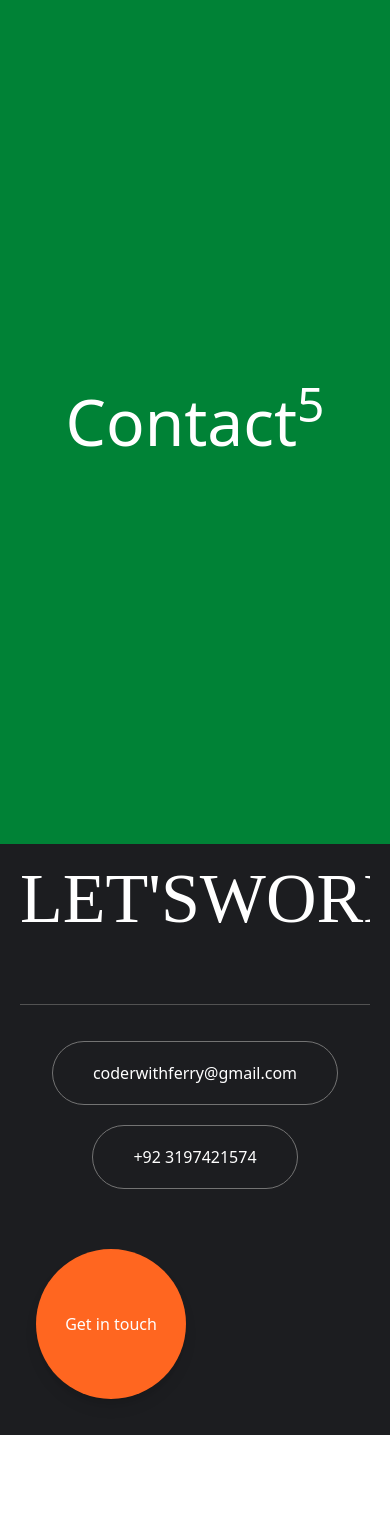
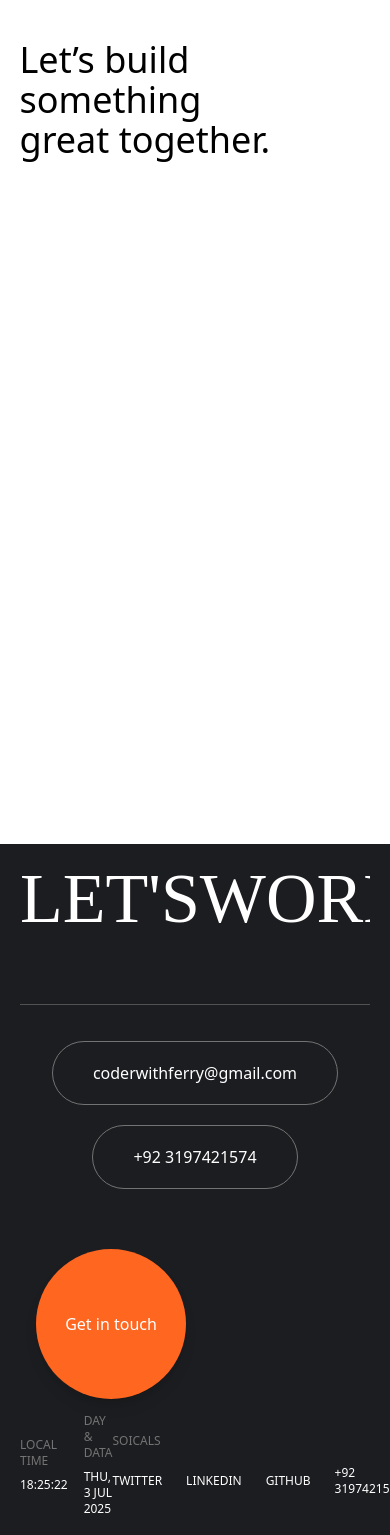
Before and after one commit to FarhanYousafzai0/MuhammadFarhan, a Next.js app: page /contact in a window 390 px wide. Before the commit the page ends 1435 px from the top, so only its background shows below. Built offline with nearby package versions, Linux system fonts and the light colour scheme; a web font is replaced by a local one.

Commit message:
Good Night

```diff
--- a/app/(root)/about/page.jsx
+++ b/app/(root)/about/page.jsx
@@ -5,7 +5,7 @@ import SpotlightCard from "@/app/components/ui/Components/SpotlightCard/Spotligh
 import CircularText from "@/app/components/ui/TextAnimations/CircularText/CircularText";
 import { Experience } from "@/app/data";
 
-import Image from "next/image";
+
 import React from "react";
 
 export const Page = () => {
@@ -23,13 +23,18 @@ export const Page = () => {
 
           <div className="w-full flex md:flex-row flex-col gap-5">
             <div className="flex flex-col gap-3">
-              <p className="font-light text-black max-w-xs leading-6">
+              <p className="font-light text-black max-w-xs  leading-6">
                 I help clients from all over the world with tailor-made solutions. With each project, I push my work to new horizons, always putting quality first.
               </p>
               <span className="text-neutral-400">Always exploring</span>
             </div>
 
-            <div className="flex-1 bg-red-400 rounded">{/* Image placeholder */}</div>
+            <div className="flex-1 bg-red-400 rounded-md">
+
+<img src="/clients.png" alt=""  className="rounded-md" />
+
+
+            </div>
           </div>
 
           <div className="mt-20 h-auto">
@@ -61,12 +66,12 @@ export const Page = () => {
 
 
         </div>
-        <div className=" p-4 gap-4   w-full flex md:flex-row flex-col-reverse mt-15">
+        <div className=" p-4 gap-4 md:h-screen  h-auto  w-full flex md:flex-row flex-col-reverse mt-15">
 
 <div className="w-full h-full md:p-5  flex justify-center">
 
-  <div className="h-[80%] w-[85%] bg-black rounded-md flex items-start ">
-    <img src="/cert.jpeg" alt=""  className="rounded-md object-cover"/>
+  <div className="md:h-[100%] w-[85%]  rounded-md flex items-start overflow-hidden ">
+  <img src="/cert.jpeg" alt=""  className="rounded-md object-center "/>
   </div>
 </div>
 
--- a/app/(root)/contact/page.jsx
+++ b/app/(root)/contact/page.jsx
@@ -2,12 +2,25 @@ import React from 'react'
 
 const page = () => {
   return (
-    <div className='flex items-center justify-center w-screen h-screen bg-green-700 text-white'>
+
+    <>
+
+    <div className='w-screen h-screen  text-white'>
+
+<div className='md:w-[70%] w-[90%] py-10 mx-auto h-full '>
 
 
-<p className='text-[4rem] text-white'>Contact<sup>5</sup></p>
+ <span className='md:text-6xl  text-black text-4xl  font-normal  '>
+ Let’s build something <br /> great together.
+ </span>
 
-    </div>
+
+
+</div>
+
+</div>
+    </>
+
   )
 }
 
--- a/app/components/Footer.jsx
+++ b/app/components/Footer.jsx
@@ -1,9 +1,46 @@
-import { Avatar } from '@mui/material'
-import React from 'react'
+"use client"
+
+
+import React, { useEffect, useState } from 'react'
 import TextPressure from './ui/TextAnimations/TextPressure/TextPressure'
 import Magnetic from './Magnetic'
+import Link from 'next/link'
 
 export const Footer = () => {
+    const [time, setTime] = useState("");
+  const [date, setDate] = useState("");
+
+  useEffect(() => {
+    const updateTime = () => {
+      const now = new Date();
+
+      const timeOptions = {
+        hour: "2-digit",
+        minute: "2-digit",
+        second: "2-digit",
+        hour12: false, // set to true for AM/PM
+        timeZone: "Asia/Karachi",
+      };
+
+      const dateOptions = {
+        weekday: "short",
+        year: "numeric",
+        month: "short",
+        day: "numeric",
+        timeZone: "Asia/Karachi",
+      };
+
+      const formattedTime = new Intl.DateTimeFormat("en-PK", timeOptions).format(now);
+      const formattedDate = new Intl.DateTimeFormat("en-PK", dateOptions).format(now);
+
+      setTime(formattedTime);
+      setDate(formattedDate);
+    };
+
+    updateTime();
+    const interval = setInterval(updateTime, 1000);
+    return () => clearInterval(interval);
+  }, []);
   return (
     <>
 
@@ -52,6 +89,44 @@ export const Footer = () => {
 
 
 
+
+<div className='flex items-center justify-between h-[100px] '>
+
+
+<div className='flex items-center gap-4 '>
+
+<div className='flex flex-col gap-2'>
+<span className='text-neutral-500 text-xs uppercase font-lighter'>Local Time</span>
+<p className="text-white text-xs uppercase">{time}</p>
+
+</div>
+<div className='flex flex-col gap-2'>
+<span className='text-neutral-500 text-xs uppercase font-lighter'>Day & Data</span>
+<p className="text-white text-xs uppercase">{date}</p>
+
+</div>
+</div>
+
+
+
+    <div className='flex flex-col gap-1'>
+
+        <span className='text-neutral-500 text-xs uppercase font-lighter'>Soicals</span>
+
+        <div className="flex items-center gap-6 mt-3">
+<Link href={`https://x.com/Farhankhana804`}> <p className="text-white text-xs uppercase">Twitter</p></Link>
+<Link href={``}> <p className="text-white text-xs uppercase">Linkedin</p></Link>
+<Link href={`https://github.com/FarhanYousafzai0`}> <p className="text-white text-xs uppercase">Github</p></Link>
+<Link href={`https://www.linkedin.com/in/farhan-yousafzai-8a1363352/`}> <p className="text-white text-xs uppercase">+92 3197421574</p></Link>
+
+
+</div>
+    </div>
+
+
+
+</div>
+
 </div>
 
 
--- a/app/components/Nav.jsx
+++ b/app/components/Nav.jsx
@@ -121,10 +121,10 @@ const Nav = () => {
 
 
 <div className="flex items-center gap-6 mt-3">
-<Link href={`https://x.com/Farhankhana804`}> <p className="text-white text-sm">Twitter</p></Link>
-<Link href={``}> <p className="text-white text-sm">Linkedin</p></Link>
-<Link href={`https://github.com/FarhanYousafzai0`}> <p className="text-white text-sm">Github</p></Link>
-<Link href={`https://www.linkedin.com/in/farhan-yousafzai-8a1363352/`}> <p className="text-white text-sm">+92 3197421574</p></Link>
+<Link href={`https://x.com/Farhankhana804`}> <p className="text-white text-xs">Twitter</p></Link>
+<Link href={``}> <p className="text-white text-xs">Linkedin</p></Link>
+<Link href={`https://github.com/FarhanYousafzai0`}> <p className="text-white text-xs">Github</p></Link>
+<Link href={`https://www.linkedin.com/in/farhan-yousafzai-8a1363352/`}> <p className="text-white text-xs">+92 3197421574</p></Link>
 
 
 </div>
--- a/app/components/Nav2.jsx
+++ b/app/components/Nav2.jsx
@@ -9,7 +9,7 @@ const Nav2 = () => {
   return (
     <div className="flex items-center  w-full z-50  justify-between px-6 md:px-12 py-10">
     <div className="flex items-center gap-3">
-      <span className="text-black">©Code By Farhan</span>
+     <Link href={`/`}> <span className="text-black">©Code By Farhan</span></Link>
     </div>
 
     <ul className="flex items-center gap-8">
--- a/app/components/Services.jsx
+++ b/app/components/Services.jsx
@@ -1,5 +1,6 @@
 import React from 'react'
 import Magnetic from './Magnetic'
+import Link from 'next/link'
 
 const Services = () => {
   return (
@@ -21,7 +22,7 @@ Together, we redefine what’s possible — no fluff, just forward-thinking</spa
 
 
 
-  <Magnetic>  <div className="flex items-center justify-center cursor-pointer shadow-lg bg-[#FF6620] w-[150px] h-[150px] rounded-full text-white">About me</div></Magnetic>
+<Link href={`/about`}>  <Magnetic>  <div className="flex items-center justify-center cursor-pointer shadow-lg bg-[#FF6620] w-[150px] h-[150px] rounded-full text-white">About me</div></Magnetic></Link>
 </div>
 </div>
 
--- a/app/layout.js
+++ b/app/layout.js
@@ -14,6 +14,9 @@ const interTight = Inter_Tight({
 export const metadata = {
   title: "Muhammad Farhan",
   description: "Let's Build Something.",
+  icons: {
+    icon: "/33.jpeg",
+  },
 };
 
 export default function RootLayout({ children }) {
```
Also changed, not shown: 2 other files (tests, documents, lock files or other folders).
